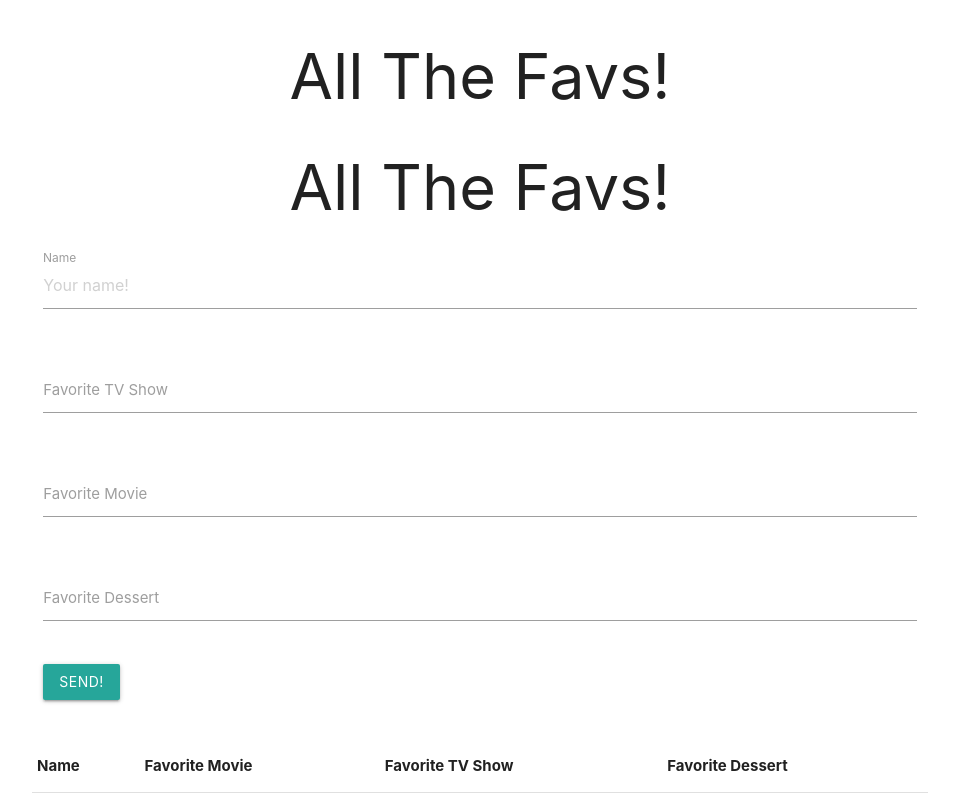
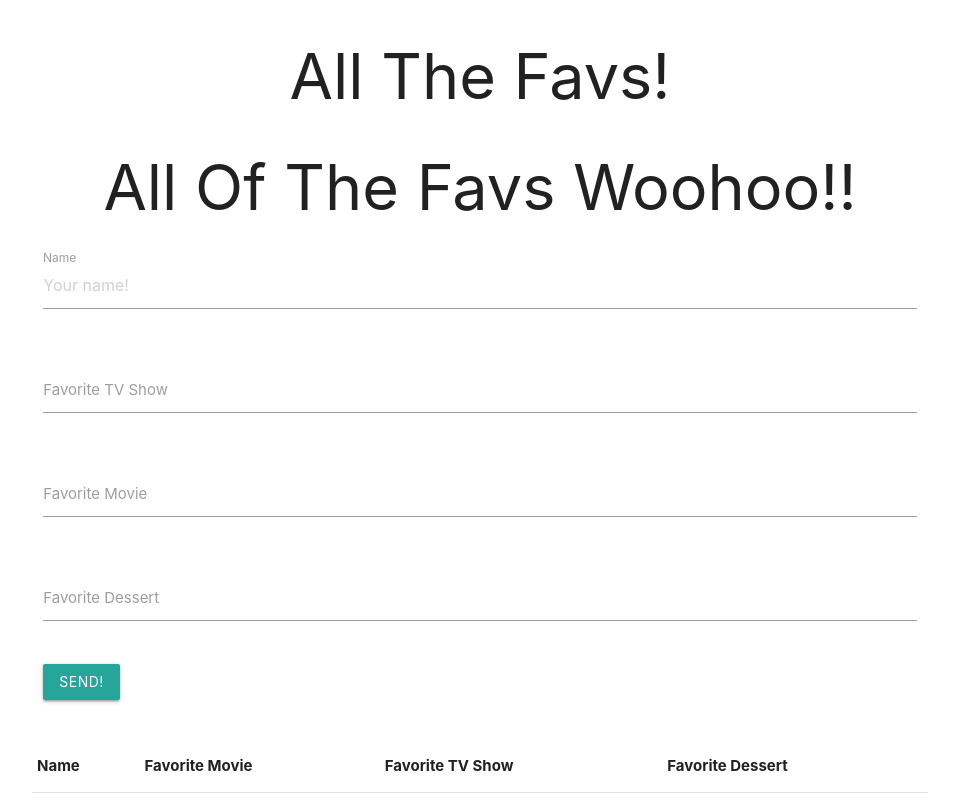
Before and after one commit to FearMichael/conflictedRepo, a plain HTML site: page public/index.html in a window 1280 px wide. Shown: the whole page, without its empty margins (160-1119 px from the left). Drawn offline with nearby package versions, Linux system fonts and the light colour scheme; no server answers.

Commit message:
conflict

```diff
--- a/public/index.html
+++ b/public/index.html
@@ -18,7 +18,7 @@
 <body>
 
     <h1 class="center-align">All The Favs!</h1>
-    <h1 class="center-align">All The Favs!</h1>
+    <h1 class="center-align">All Of The Favs Woohoo!!</h1>
 
     <div class="container">
         <div class="row">
```
